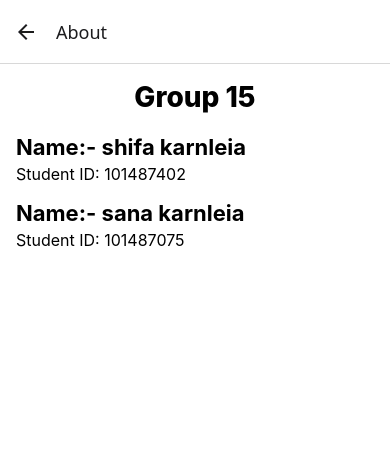
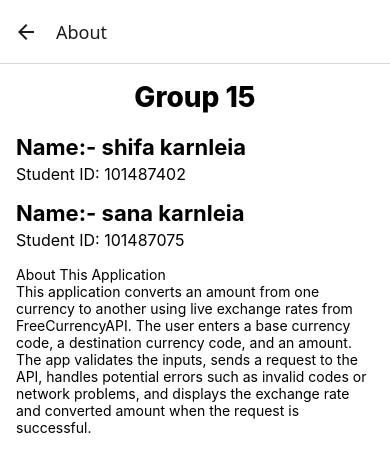
Before and after one commit to shifaKarnelia/COMP3074_a2_g15, a React Native app in the folder A2_shifa_karnelia/: screen /About in a window 390 px wide. Shown: the top 472 px of the page. Built offline with nearby package versions, Linux system fonts and the light colour scheme.

Commit message:
add project description

```diff
--- a/A2_shifa_karnelia/src/screens/AboutScreen.js
+++ b/A2_shifa_karnelia/src/screens/AboutScreen.js
@@ -8,6 +8,15 @@ const AboutScreen = () => {
       <Text style={styles.studentId}>Student ID: 101487402</Text>
       <Text style={styles.name}>Name:- sana karnleia</Text>
       <Text style={styles.studentId}>Student ID: 101487075</Text>
+       <Text>About This Application</Text>
+      <Text >
+        This application converts an amount from one currency to another using
+        live exchange rates from FreeCurrencyAPI. The user enters a base
+        currency code, a destination currency code, and an amount. The app
+        validates the inputs, sends a request to the API, handles potential
+        errors such as invalid codes or network problems, and displays the
+        exchange rate and converted amount when the request is successful.
+      </Text>
     </View>
      );
 
```
